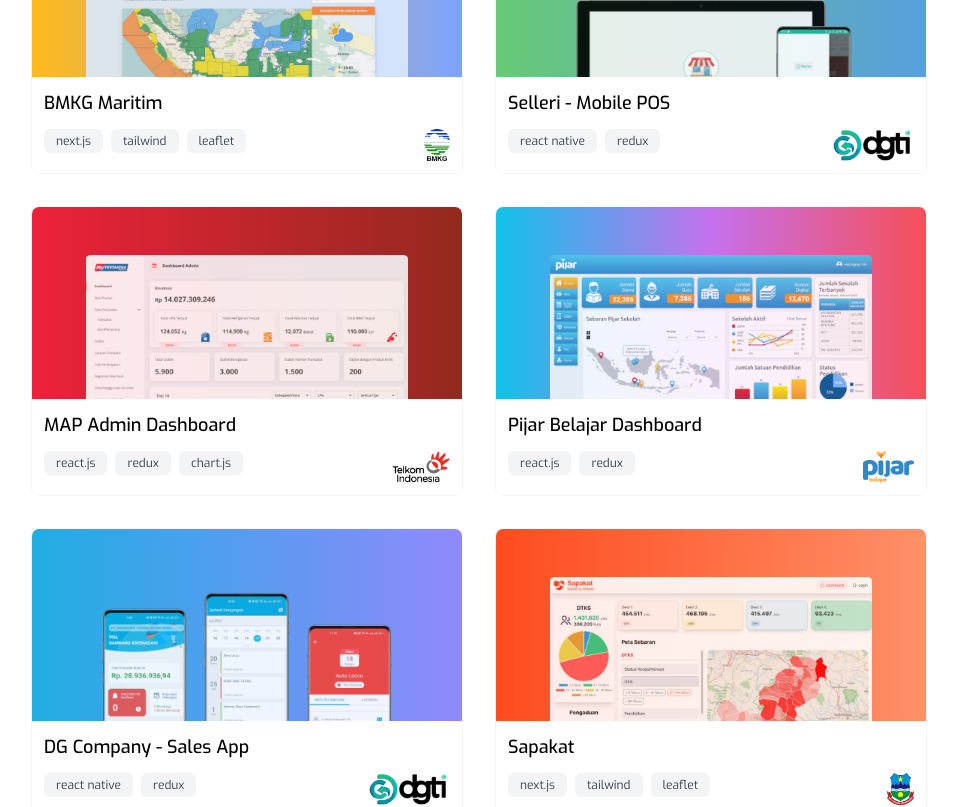
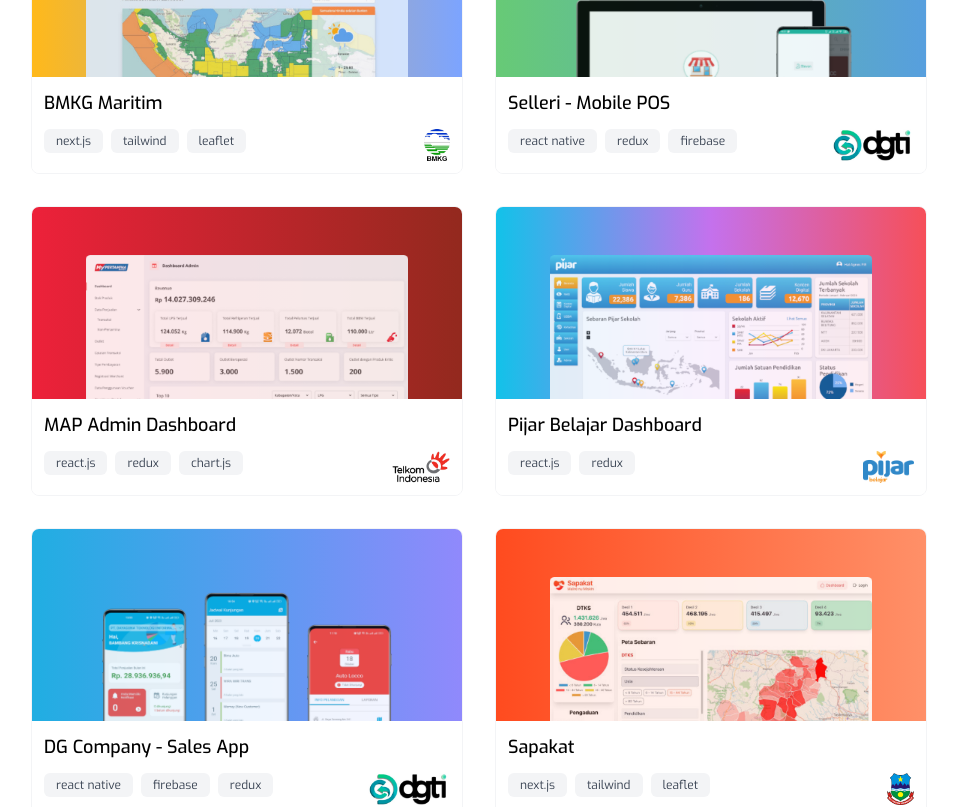
Before and after one commit to ikbalmoh/ikbalmoh.github.io, a React (Vite) app: page / in a window 1280 px wide. Shown: the part 3560-4367 px from the top of the page, without its empty margins (161-1118 px from the left). Built offline with nearby package versions, Linux system fonts and the light colour scheme.

Commit message:
work: update tags

```diff
--- a/src/components/works/ProjectCard.tsx
+++ b/src/components/works/ProjectCard.tsx
@@ -41,10 +41,10 @@
           <div className="z-0 flex translate-y-0 flex-col delay-500 duration-500 will-change-transform group-hover:-translate-y-14">
             <div className="flex h-14 flex-col justify-between px-3">
               <div className="mt-3 flex items-start justify-between">
-                <div className="mr-3 flex flex-1 flex-wrap items-center gap-2">
+                <div className="mr-1 flex flex-1 flex-wrap items-center gap-1 lg:gap-2">
                   {project.tags.map((tag) => (
                     <span
-                      className="rounded-md bg-gray-100 px-3 py-1 text-xs text-gray-700"
+                      className="rounded-md bg-gray-100 px-1 py-0.5 text-xs text-gray-700 lg:px-3 lg:py-1"
                       key={tag}
                     >
                       {tag}
@@ -55,7 +55,7 @@
                   <img
                     src={`/images/clients/${project.client}.png`}
                     alt={project.client}
-                    className="h-8 w-auto object-contain"
+                    className="h-6 w-auto object-contain md:h-8"
                   />
                 ) : null}
               </div>
--- a/src/components/works/projects.json
+++ b/src/components/works/projects.json
@@ -15,7 +15,7 @@
     "year": 2022,
     "description": "Offline First Mobile Point of Sales",
     "image": "/images/projects/selleri.png",
-    "tags": ["react native", "redux"],
+    "tags": ["react native", "redux", "firebase"],
     "link": "https://play.google.com/store/apps/details?id=com.dgti.selleri&hl=en-ID",
     "client": "dgti",
     "gradient": ["rgb(103, 202, 118)", "rgb(87, 159, 222)"],
@@ -46,7 +46,7 @@
     "year": 2022,
     "description": "Sales monitor and management App used by the sales team at DGTI",
     "image": "/images/projects/dg-company.png",
-    "tags": ["react native", "redux"],
+    "tags": ["react native", "firebase", "redux"],
     "link": "https://play.google.com/store/apps/details?id=com.dgti.stm",
     "client": "dgti",
     "gradient": ["rgb(32 174 226)", "#9089fc"],
```
